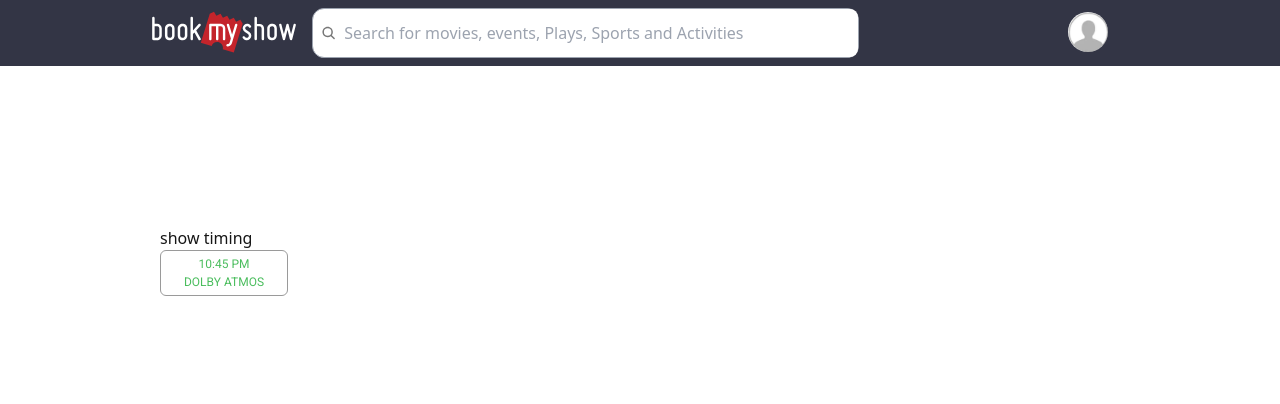
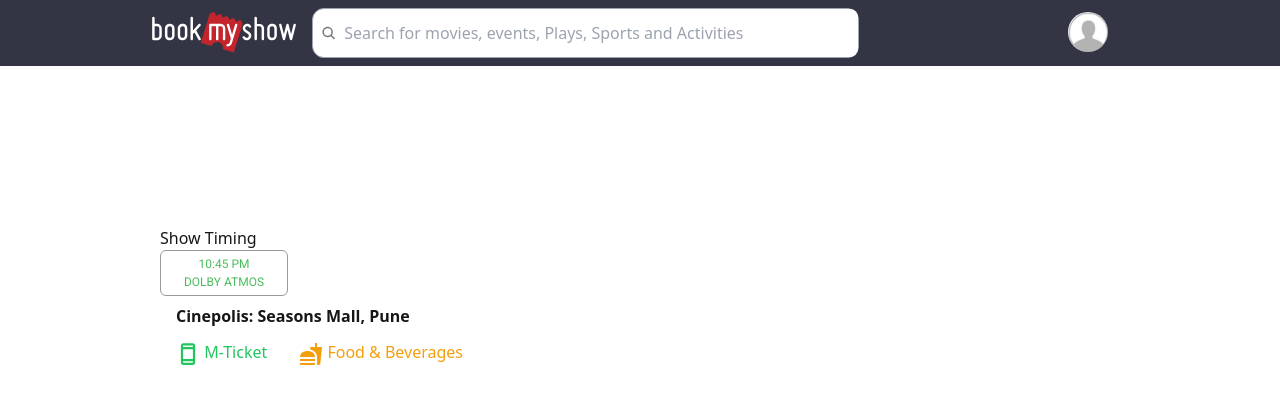
Before and after one commit to Mohitbhatt27/Book-My-Shows, a React (Vite) app: page /movie/listing in a window 1280 px wide. Shown: the top 404 px of the page. Built offline with nearby package versions, Linux system fonts and the light colour scheme; no server answers.

Commit message:
Added theatreNameCard

```diff
--- /dev/null
+++ b/src/components/TheatreNameCard.tsx
@@ -0,0 +1,22 @@
+import { MdFastfood } from "react-icons/md";
+import { PiDeviceMobileBold } from "react-icons/pi";
+
+function TheatreNameCard() {
+  return (
+    <div className="flex flex-col items-start justify-center font-semibold px-4 py-2">
+      <div>Cinepolis: Seasons Mall, Pune</div>
+
+      <div className="flex gap-8 items-center justify-around mt-3">
+        <div className="text-green-500 font-light">
+          <PiDeviceMobileBold className="inline text-2xl " /> M-Ticket
+        </div>
+
+        <div className="text-amber-500 font-light">
+          <MdFastfood className="inline text-2xl" /> Food & Beverages
+        </div>
+      </div>
+    </div>
+  );
+}
+
+export default TheatreNameCard;
--- a/src/pages/MovieListings.tsx
+++ b/src/pages/MovieListings.tsx
@@ -1,13 +1,16 @@
 import ShowTimingCard from "../components/ShowTimingCard";
+import TheatreNameCard from "../components/TheatreNameCard";
 
 function MovieListings() {
-    return (
-        <>  <div className="mt-40 ml-40">
-            <div>show timing</div>
-            <ShowTimingCard />
-            </div>
-        </>
-    );
+  return (
+    <>
+      <div className="mt-40 ml-40">
+        <div>Show Timing</div>
+        <ShowTimingCard />
+        <TheatreNameCard />
+      </div>
+    </>
+  );
 }
 
 export default MovieListings;
--- a/src/routes/MainRoutes.tsx
+++ b/src/routes/MainRoutes.tsx
@@ -7,7 +7,6 @@
   return (
     <Routes>
       <Route path="/" element={<Home />}></Route>
-
       <Route path="/movie/listing" element={<MovieListings />}></Route>
     </Routes>
   );
```
